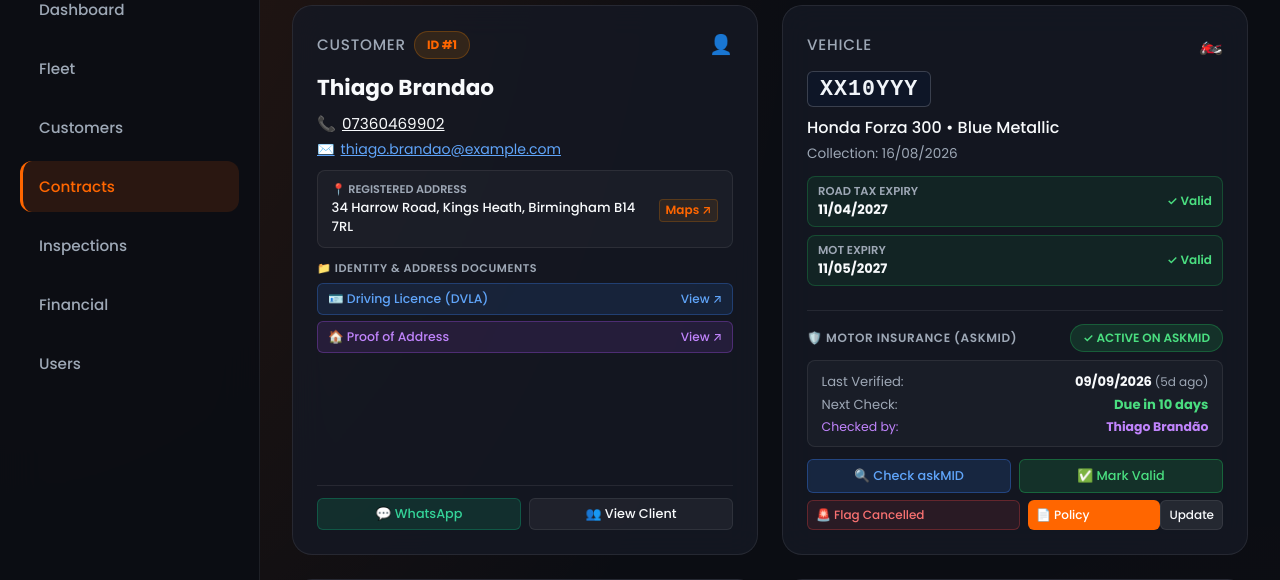
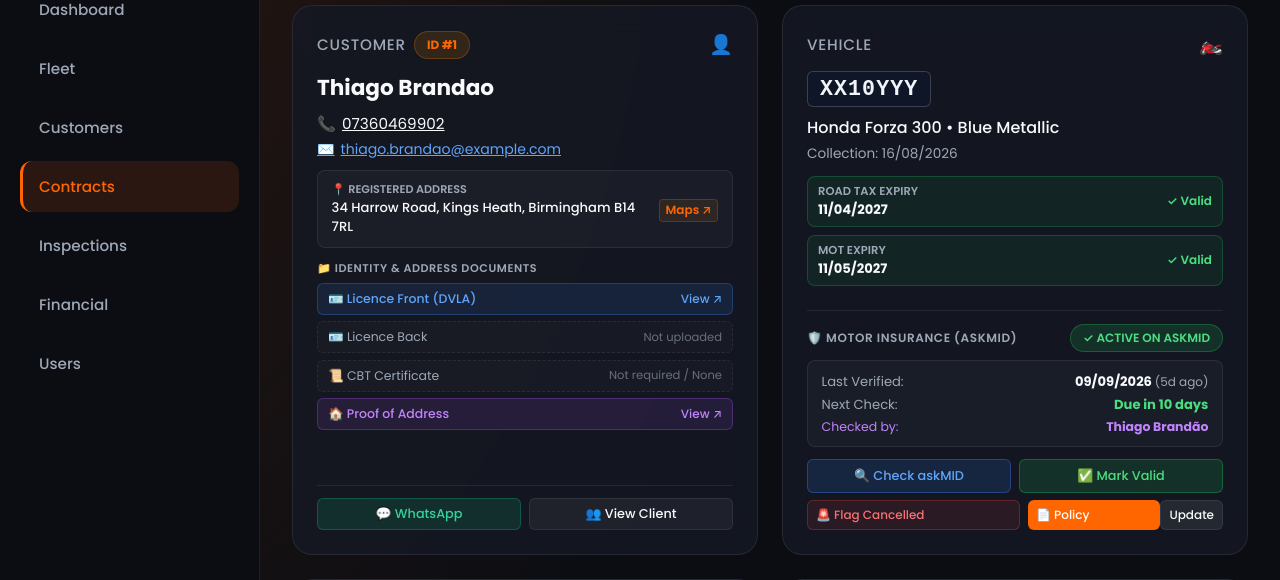
Before and after one commit to tmuniz570/vehicle-rental-management, a Flask app: page /contratos/1 in a window 1280 px wide. Shown: the part 193-773 px from the top of the page. Run offline with Flask 3, Linux system fonts and the light colour scheme; a user stored in the database is signed in; data comes from the database, SQL or seed files in the repository; some libraries are stand-ins or nearby versions.

Commit message:
feat: Add separate Driving Licence Front, Back, and CBT Certificate uploads

```diff
--- a/app.py
+++ b/app.py
@@ -123,6 +123,8 @@ app.jinja_env.globals['csrf_token'] = generate_csrf_token
 
 @app.before_request
 def validate_csrf():
+    if app.config.get('TESTING') and not app.config.get('WTF_CSRF_ENABLED', True):
+        return
     if request.method in ['POST', 'PUT', 'DELETE', 'PATCH']:
         if request.path.startswith('/static/') or request.endpoint == 'custom_static_uploads':
             return
@@ -159,6 +161,8 @@ def check_authentication():
     if request.endpoint in allowed_routes:
         return
     if request.path.startswith('/static/'):
+        return
+    if app.config.get('LOGIN_DISABLED'):
         return
 
     if not current_user.is_authenticated:
@@ -607,6 +611,8 @@ def criar_cliente():
         return jsonify({'error': 'Email already registered', 'erro': 'Email já cadastrado'}), 400
 
     url_hab = None
+    url_hab_verso = None
+    url_cbt = None
     url_comp_end = None
 
     if 'habilitacao' in request.files:
@@ -616,6 +622,20 @@ def criar_cliente():
             nome_salvo = salvar_arquivo_otimizado(f, nome_arq)
             url_hab = f"/static/uploads/{nome_salvo}"
 
+    if 'habilitacao_verso' in request.files:
+        f = request.files['habilitacao_verso']
+        if f.filename:
+            nome_arq = werkzeug.utils.secure_filename(f"{int(datetime.utcnow().timestamp())}_verso_{f.filename}")
+            nome_salvo = salvar_arquivo_otimizado(f, nome_arq)
+            url_hab_verso = f"/static/uploads/{nome_salvo}"
+
+    if 'cbt' in request.files:
+        f = request.files['cbt']
+        if f.filename:
+            nome_arq = werkzeug.utils.secure_filename(f"{int(datetime.utcnow().timestamp())}_cbt_{f.filename}")
+            nome_salvo = salvar_arquivo_otimizado(f, nome_arq)
+            url_cbt = f"/static/uploads/{nome_salvo}"
+
     if 'comprovante_endereco' in request.files:
         f = request.files['comprovante_endereco']
         if f.filename:
@@ -629,6 +649,8 @@ def criar_cliente():
         email=email,
         endereco=endereco,
         url_habilitacao=url_hab,
+        url_habilitacao_verso=url_hab_verso,
+        url_cbt=url_cbt,
         url_comprovante_endereco=url_comp_end
     )
     db.session.add(novo_cliente)
@@ -701,7 +723,10 @@ def listar_clientes():
 
     itens = [{
         'id': c.id, 'nome': c.nome, 'telefone': c.telefone, 'email': c.email, 'endereco': c.endereco,
-        'url_habilitacao': c.url_habilitacao, 'url_comprovante_endereco': c.url_comprovante_endereco
+        'url_habilitacao': c.url_habilitacao,
+        'url_habilitacao_verso': c.url_habilitacao_verso,
+        'url_cbt': c.url_cbt,
+        'url_comprovante_endereco': c.url_comprovante_endereco
     } for c in paginated.items]
 
     return jsonify({
@@ -741,6 +766,20 @@ def atualizar_cliente(id):
                 nome_arq = werkzeug.utils.secure_filename(f"{int(datetime.utcnow().timestamp())}_{f.filename}")
                 nome_salvo = salvar_arquivo_otimizado(f, nome_arq)
                 cliente.url_habilitacao = f"/static/uploads/{nome_salvo}"
+
+        if 'habilitacao_verso' in request.files:
+            f = request.files['habilitacao_verso']
+            if f.filename:
+                nome_arq = werkzeug.utils.secure_filename(f"{int(datetime.utcnow().timestamp())}_verso_{f.filename}")
+                nome_salvo = salvar_arquivo_otimizado(f, nome_arq)
+                cliente.url_habilitacao_verso = f"/static/uploads/{nome_salvo}"
+
+        if 'cbt' in request.files:
+            f = request.files['cbt']
+            if f.filename:
+                nome_arq = werkzeug.utils.secure_filename(f"{int(datetime.utcnow().timestamp())}_cbt_{f.filename}")
+                nome_salvo = salvar_arquivo_otimizado(f, nome_arq)
+                cliente.url_cbt = f"/static/uploads/{nome_salvo}"
 
         if 'comprovante_endereco' in request.files:
             f = request.files['comprovante_endereco']
@@ -1103,6 +1142,8 @@ def detalhe_contrato(id):
         'email': cliente.email if cliente else '-',
         'endereco': cliente.endereco if cliente else None,
         'url_habilitacao': cliente.url_habilitacao if cliente else None,
+        'url_habilitacao_verso': cliente.url_habilitacao_verso if cliente else None,
+        'url_cbt': cliente.url_cbt if cliente else None,
         'url_comprovante_endereco': cliente.url_comprovante_endereco if cliente else None,
         'placa': c.placa,
         'modelo': moto.modelo if moto else '-',
--- a/database.py
+++ b/database.py
@@ -86,6 +86,8 @@ class Client(db.Model):
     email = db.Column(db.String(120), unique=True, nullable=False)
     endereco = db.Column(db.String(255), nullable=True)
     url_habilitacao = db.Column(db.String(255), nullable=True)
+    url_habilitacao_verso = db.Column(db.String(255), nullable=True)
+    url_cbt = db.Column(db.String(255), nullable=True)
     url_comprovante_endereco = db.Column(db.String(255), nullable=True)
 
     contratos = db.relationship('Contract', backref='cliente', lazy=True)
@@ -211,6 +213,16 @@ def init_db(app):
                     if 'vencimento_tax' not in cols_m:
                         conn.execute(db.text("ALTER TABLE motos ADD COLUMN vencimento_tax DATE"))
                         conn.commit()
+
+                # Clientes
+                if 'clientes' in existing_tables:
+                    cols_cl = [col['name'] for col in inspector.get_columns('clientes')]
+                    if 'url_habilitacao_verso' not in cols_cl:
+                        conn.execute(db.text("ALTER TABLE clientes ADD COLUMN url_habilitacao_verso VARCHAR(255)"))
+                        conn.commit()
+                    if 'url_cbt' not in cols_cl:
+                        conn.execute(db.text("ALTER TABLE clientes ADD COLUMN url_cbt VARCHAR(255)"))
+                        conn.commit()
         except Exception as e:
             print(f"[DB Auto-Migration] Info: {e}")
 
@@ -232,6 +244,8 @@ def delete_file_if_exists(filepath):
 @event.listens_for(Client, 'after_delete')
 def receive_after_delete_client(mapper, connection, target):
     delete_file_if_exists(target.url_habilitacao)
+    delete_file_if_exists(target.url_habilitacao_verso)
+    delete_file_if_exists(target.url_cbt)
     delete_file_if_exists(target.url_comprovante_endereco)
 
 @event.listens_for(Contract, 'after_delete')
--- a/static/js/detalhe_contrato.js
+++ b/static/js/detalhe_contrato.js
@@ -97,22 +97,58 @@ document.addEventListener('DOMContentLoaded', async () => {
         const docsContainer = document.getElementById('info_cliente_docs');
         if (docsContainer) {
             let docsHtml = '';
+            // Licence Front
             if (data.url_habilitacao) {
                 docsHtml += `
                     <a href="${data.url_habilitacao}" target="_blank" class="btn-action" style="padding: 6px 10px; font-size: 0.78rem; text-decoration: none; display: flex; align-items: center; justify-content: space-between; background: rgba(59, 130, 246, 0.12); border: 1px solid rgba(59, 130, 246, 0.3); color: #60a5fa; border-radius: 6px;">
-                        <span>🪪 Driving Licence (DVLA)</span>
+                        <span>🪪 Licence Front (DVLA)</span>
                         <span style="font-size: 0.75rem;">View ↗</span>
                     </a>
                 `;
             } else {
                 docsHtml += `
                     <div style="padding: 6px 10px; font-size: 0.78rem; display: flex; align-items: center; justify-content: space-between; background: rgba(255,255,255,0.02); border: 1px dashed var(--border-color); color: var(--text-secondary); border-radius: 6px;">
-                        <span>🪪 Driving Licence</span>
+                        <span>🪪 Licence Front</span>
                         <span style="font-size: 0.72rem; opacity: 0.6;">Not uploaded</span>
                     </div>
                 `;
             }
 
+            // Licence Back
+            if (data.url_habilitacao_verso) {
+                docsHtml += `
+                    <a href="${data.url_habilitacao_verso}" target="_blank" class="btn-action" style="padding: 6px 10px; font-size: 0.78rem; text-decoration: none; display: flex; align-items: center; justify-content: space-between; background: rgba(59, 130, 246, 0.12); border: 1px solid rgba(59, 130, 246, 0.3); color: #60a5fa; border-radius: 6px;">
+                        <span>🪪 Licence Back (DVLA)</span>
+                        <span style="font-size: 0.75rem;">View ↗</span>
+                    </a>
+                `;
+            } else {
+                docsHtml += `
+                    <div style="padding: 6px 10px; font-size: 0.78rem; display: flex; align-items: center; justify-content: space-between; background: rgba(255,255,255,0.02); border: 1px dashed var(--border-color); color: var(--text-secondary); border-radius: 6px;">
+                        <span>🪪 Licence Back</span>
+                        <span style="font-size: 0.72rem; opacity: 0.6;">Not uploaded</span>
+                    </div>
+                `;
+            }
+
+            // CBT Certificate
+            if (data.url_cbt) {
+                docsHtml += `
+                    <a href="${data.url_cbt}" target="_blank" class="btn-action" style="padding: 6px 10px; font-size: 0.78rem; text-decoration: none; display: flex; align-items: center; justify-content: space-between; background: rgba(16, 185, 129, 0.12); border: 1px solid rgba(16, 185, 129, 0.3); color: #34d399; border-radius: 6px;">
+                        <span>📜 CBT Certificate</span>
+                        <span style="font-size: 0.75rem;">View ↗</span>
+                    </a>
+                `;
+            } else {
+                docsHtml += `
+                    <div style="padding: 6px 10px; font-size: 0.78rem; display: flex; align-items: center; justify-content: space-between; background: rgba(255,255,255,0.02); border: 1px dashed var(--border-color); color: var(--text-secondary); border-radius: 6px;">
+                        <span>📜 CBT Certificate</span>
+                        <span style="font-size: 0.72rem; opacity: 0.6;">Not required / None</span>
+                    </div>
+                `;
+            }
+
+            // Proof of Address
             if (data.url_comprovante_endereco) {
                 docsHtml += `
                     <a href="${data.url_comprovante_endereco}" target="_blank" class="btn-action" style="padding: 6px 10px; font-size: 0.78rem; text-decoration: none; display: flex; align-items: center; justify-content: space-between; background: rgba(168, 85, 247, 0.12); border: 1px solid rgba(168, 85, 247, 0.3); color: #c084fc; border-radius: 6px;">
```
Also changed, not shown: static/js/cadastro_cliente.js (+12 -20 lines), static/js/clientes.js (+24 -27 lines), templates/cadastro_cliente.html (+12 -1 lines), templates/clientes.html (+11 -1 lines).
